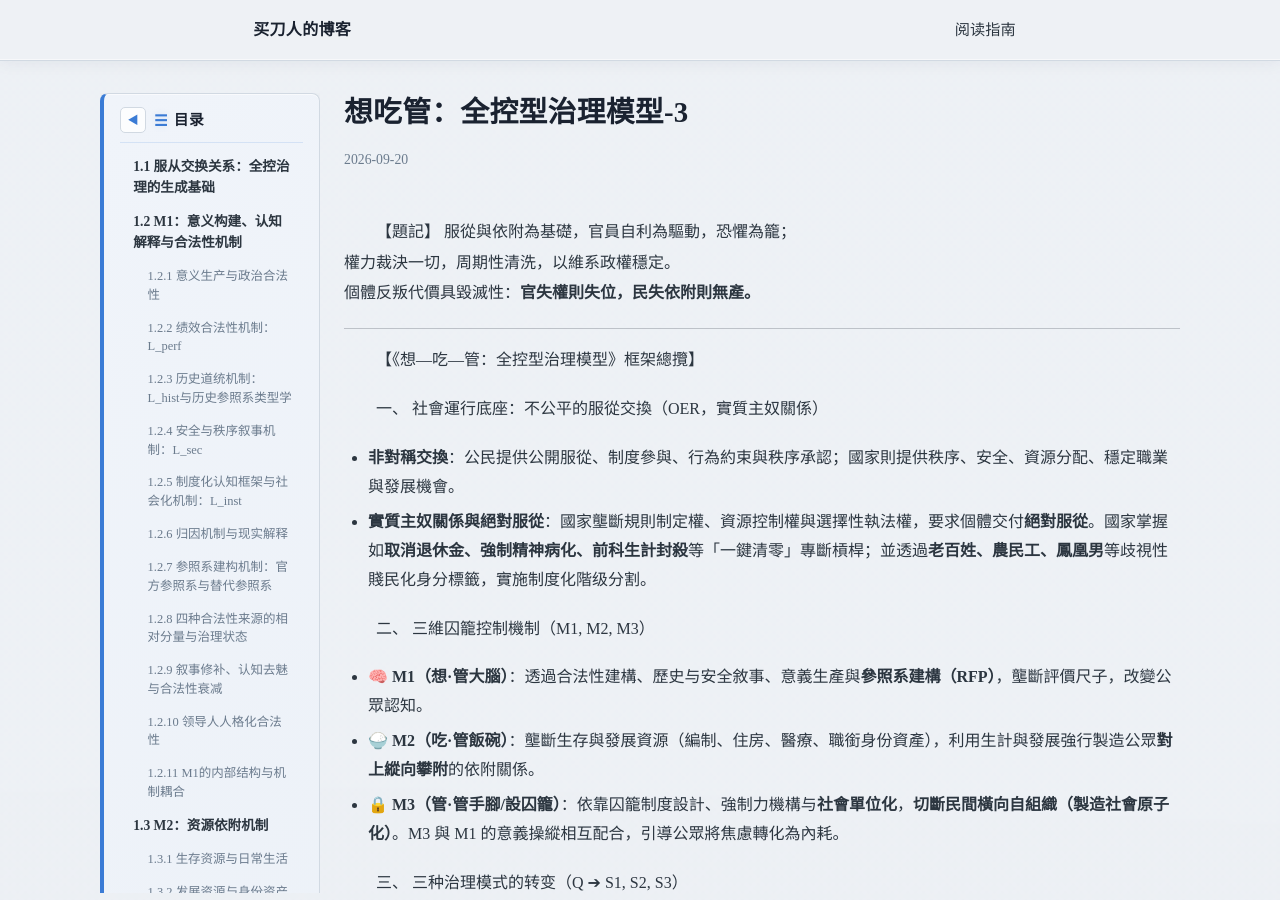
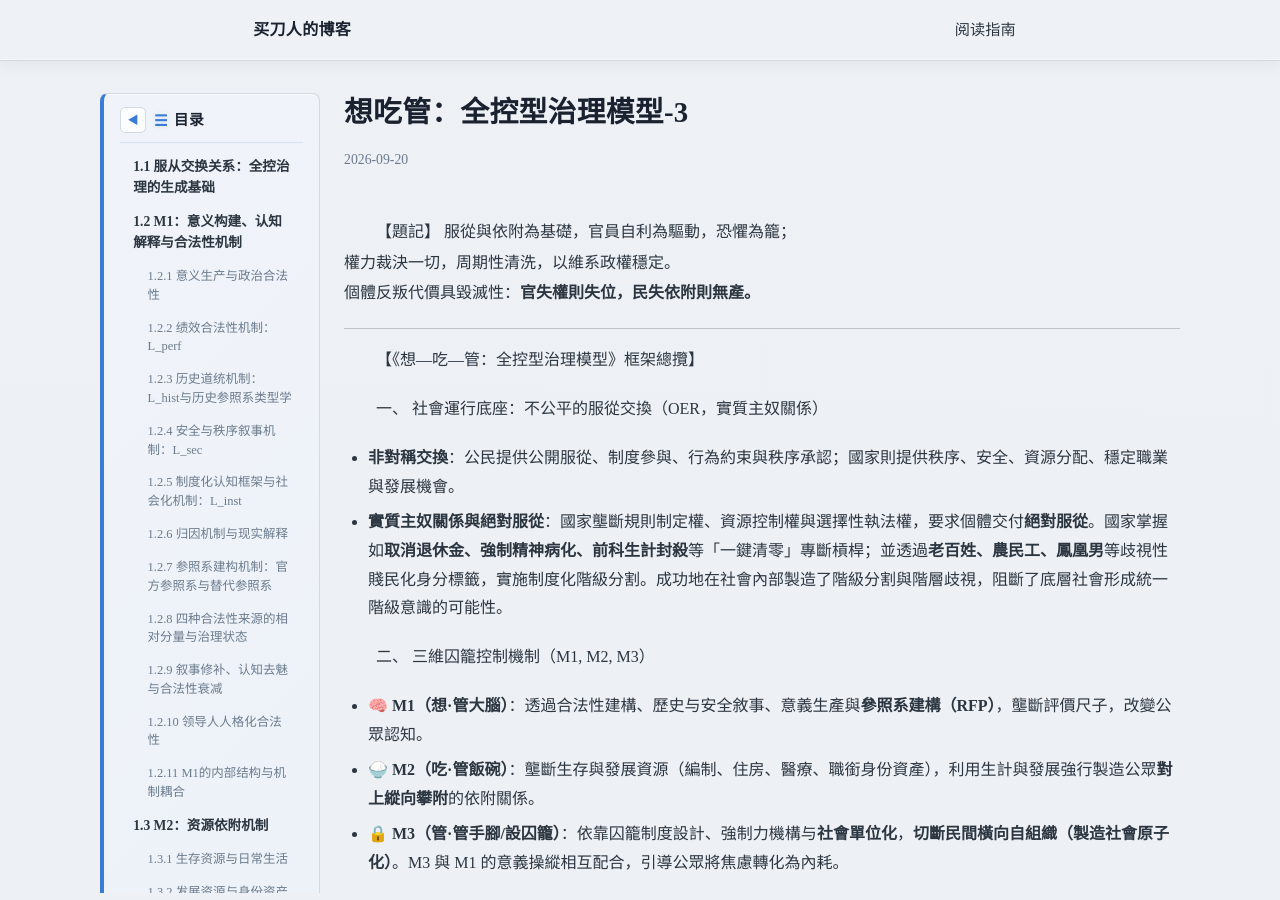
Before and after one commit to maidaoren/maidaoren.github.io, a Jekyll site: the page built from _posts/2026-09-20-Want-to-eat-pipe-Total-control-governance-model -3.md, in a window 1280 px wide and 900 px high. Built offline with Jekyll 4.4.1, drawn with Linux system fonts in a browser that asks for light colours; nearby versions of some CDN libraries.

Commit message:
卖刀人
test

```diff
--- a/_posts/2026-09-20-Want-to-eat-pipe-Total-control-governance-model -3.md
+++ b/_posts/2026-09-20-Want-to-eat-pipe-Total-control-governance-model -3.md
@@ -17,14 +17,14 @@ sticky_order: 1
 
  一、 社會運行底座：不公平的服從交換（OER，實質主奴關係）
 * **非對稱交換**：公民提供公開服從、制度參與、行為約束與秩序承認；國家則提供秩序、安全、資源分配、穩定職業與發展機會。
-* **實質主奴關係與絕對服從**：國家壟斷規則制定權、資源控制權與選擇性執法權，要求個體交付**絕對服從**。國家掌握如**取消退休金、強制精神病化、前科生計封殺**等「一鍵清零」專斷槓桿；並透過**老百姓、農民工、鳳凰男**等歧視性賤民化身分標籤，實施制度化階级分割。
+* **實質主奴關係與絕對服從**：國家壟斷規則制定權、資源控制權與選擇性執法權，要求個體交付**絕對服從**。國家掌握如**取消退休金、強制精神病化、前科生計封殺**等「一鍵清零」專斷槓桿；並透過**老百姓、農民工、鳳凰男**等歧視性賤民化身分標籤，實施制度化階級分割。成功地在社會內部製造了階級分割與階層歧視，阻斷了底層社會形成統一階級意識的可能性。
 
- 二、 三維囚籠控制機制（M1, M2, M3）
+二、 三維囚籠控制機制（M1, M2, M3）
 * **🧠 M1（想·管大腦）**：透過合法性建構、歷史与安全敘事、意義生產與**參照系建構（RFP）**，壟斷評價尺子，改變公眾認知。
 * **🍚 M2（吃·管飯碗）**：壟斷生存與發展資源（編制、住房、醫療、職銜身份資產），利用生計與發展強行製造公眾**對上縱向攀附**的依附關係。
 * **🔒 M3（管·管手腳/設囚籠）**：依靠囚籠制度設計、強制力機構与**社會單位化**，**切斷民間橫向自組織（製造社會原子化）**。M3 與 M1 的意義操縱相互配合，引導公眾將焦慮轉化為內耗。
 
- 三、 三种治理模式的转变（Q ➔ S1, S2, S3）
+三、 三种治理模式的转变（Q ➔ S1, S2, S3）
 
 * **💰 Q（財政能力·動態燃料）**：硬性資源約束。充沛時維系 M2 利益對價；緊縮時引發 M2 違約，倒逼系統進入 S2 強化高壓。
 * **🔄 治理形態演化**：
@@ -33,6 +33,7 @@ sticky_order: 1
   * **S3（危機重構）**：Q 枯竭与服從交換破產，引發系統脆斷、極化或結構重組。
 
 四、 第二層微觀社會行為與心理適應
+
 * **縱向攀附（自我奴化）**：在 M2 壟斷下，個體向權力/單位靠攏，以策略性絕對服從換取安全與特許資源。
 * **橫向攀比與拉踩內耗（弱者相殘）**：在 M3 原子化与單一官本位價值下，個體對上批判被封死，轉而將同類視為資源競爭對手，透過**向下拉踩、幸災樂禍（他人越慘自己越安全快樂）**獲得廉價的微觀權力補償，客觀上幫體制分流了政治反抗壓力。
 
```
